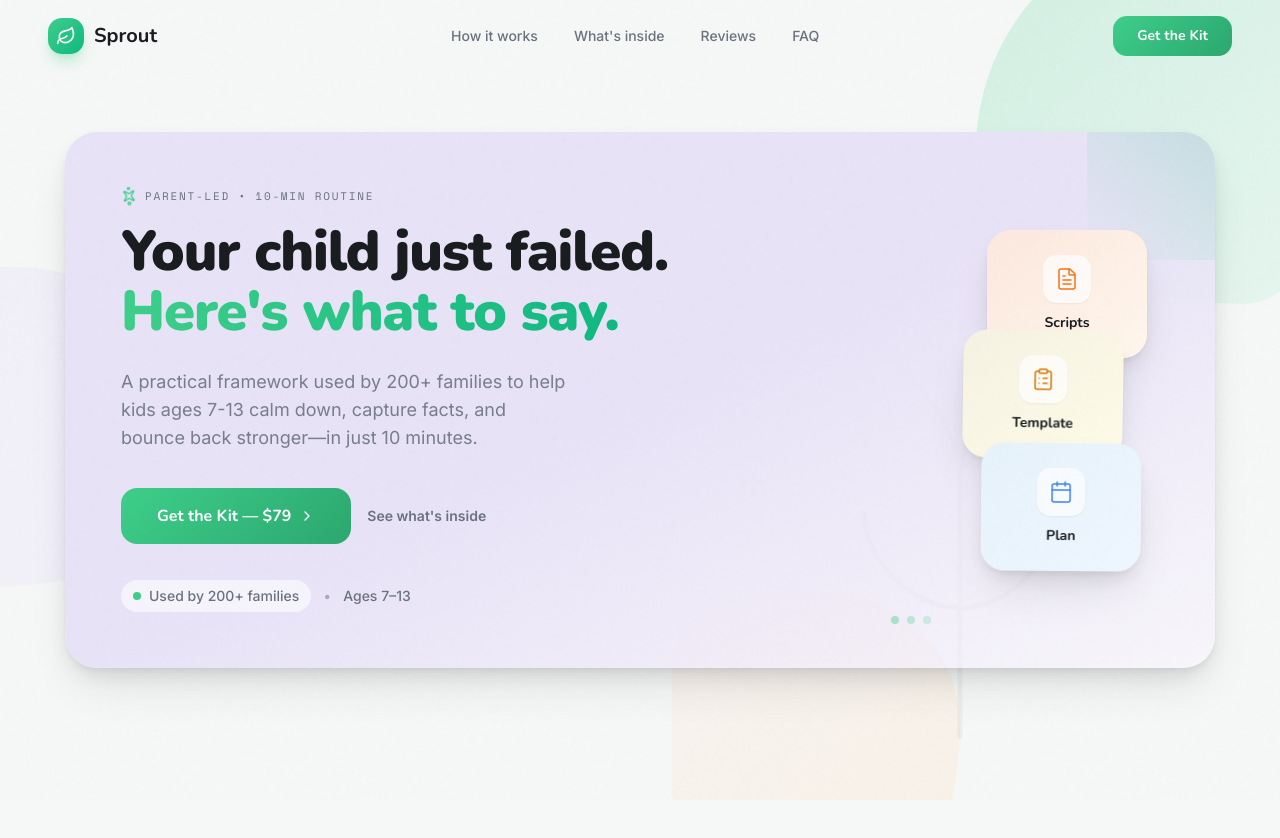
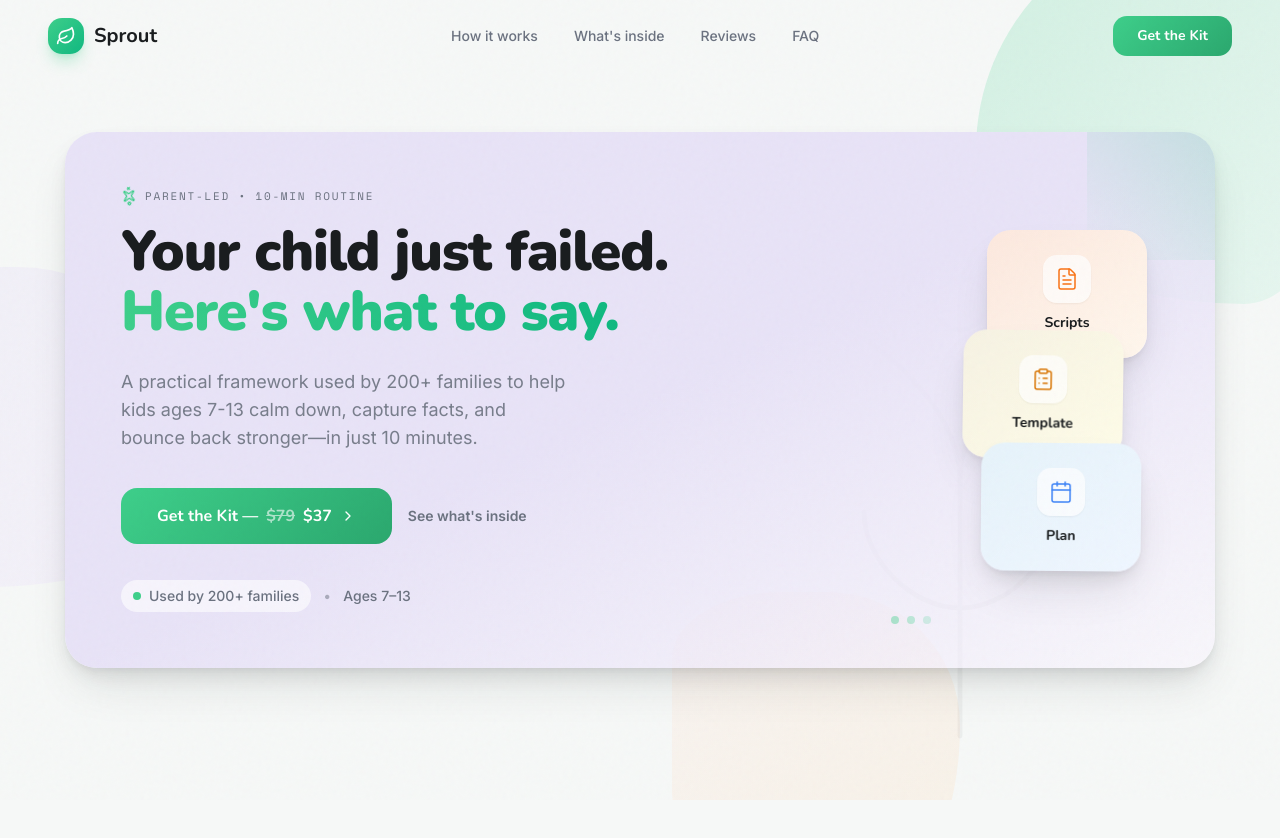
Before and after one commit to flizportugal/sproutventures, a React (Vite) app: page / in a window 1280 px wide. Shown: the top 838 px of the page. Built offline with nearby package versions, Linux system fonts and the light colour scheme.

Commit message:
Updated FinalCTA.tsx

```diff
--- a/src/sections/ComparisonTable.tsx
+++ b/src/sections/ComparisonTable.tsx
@@ -172,7 +172,8 @@ export default function ComparisonTable() {
                   Starter Kit
                 </h3>
                 <div className="text-center mb-4">
-                  <span className="font-heading font-black text-4xl text-text-primary">$79</span>
+                  <div className="text-sm text-text-secondary/60 line-through">$79</div>
+                  <span className="font-heading font-black text-4xl text-text-primary">$37</span>
                   <p className="text-sm text-text-secondary mt-1">One-time purchase</p>
                 </div>
                 <div className="flex flex-col gap-2 text-xs text-text-secondary text-center">
@@ -281,7 +282,8 @@ export default function ComparisonTable() {
                 Starter Kit
               </h3>
               <div className="mb-4">
-                <span className="font-heading font-black text-5xl text-text-primary">$79</span>
+                <div className="text-base text-text-secondary/60 line-through mb-1">$79</div>
+                <span className="font-heading font-black text-5xl text-text-primary">$37</span>
                 <p className="text-sm text-text-secondary mt-1">One-time purchase</p>
               </div>
 
@@ -340,7 +342,7 @@ export default function ComparisonTable() {
                 onClick={handleGetStarter}
                 className="btn-primary w-full flex items-center justify-center gap-2 group"
               >
-                Get Starter Kit — $79
+                Get Starter Kit — <span className="line-through opacity-60">$79</span> $37
                 <ChevronRight className="w-4 h-4 group-hover:translate-x-1 transition-transform" />
               </button>
             </div>
@@ -448,7 +450,7 @@ export default function ComparisonTable() {
                 💡 Recommended Path
               </h4>
               <p className="text-sm text-text-secondary leading-relaxed mb-4">
-                <strong className="text-text-primary">Start with the Starter Kit ($79)</strong> → Master Stages 1-2 over 2-4 weeks →
+                <strong className="text-text-primary">Start with the Starter Kit ($37)</strong> → Master Stages 1-2 over 2-4 weeks →
                 <strong className="text-text-primary"> Upgrade to Complete Kit ($47)</strong> when you're ready for Stages 3-4.
               </p>
               <p className="text-xs text-text-secondary/80 italic">
--- a/src/sections/FinalCTA.tsx
+++ b/src/sections/FinalCTA.tsx
@@ -164,7 +164,7 @@ export default function FinalCTA() {
             onClick={handleGetKit}
             className="btn-primary flex items-center gap-2 text-lg py-5 px-10 group"
           >
-            Get the Kit — $79
+            Get the Kit — <span className="line-through opacity-60">$79</span> $37
             <ChevronRight className="w-5 h-5 group-hover:translate-x-1 transition-transform" />
           </button>
           <button
--- a/src/sections/Hero.tsx
+++ b/src/sections/Hero.tsx
@@ -248,7 +248,7 @@ export default function Hero() {
               onClick={handleGetKit}
               className="btn-primary flex items-center gap-2 group"
             >
-              Get the Kit — $79
+              Get the Kit — <span className="line-through opacity-60">$79</span> $37
               <ChevronRight className="w-4 h-4 group-hover:translate-x-1 transition-transform" />
             </button>
             <button
```
